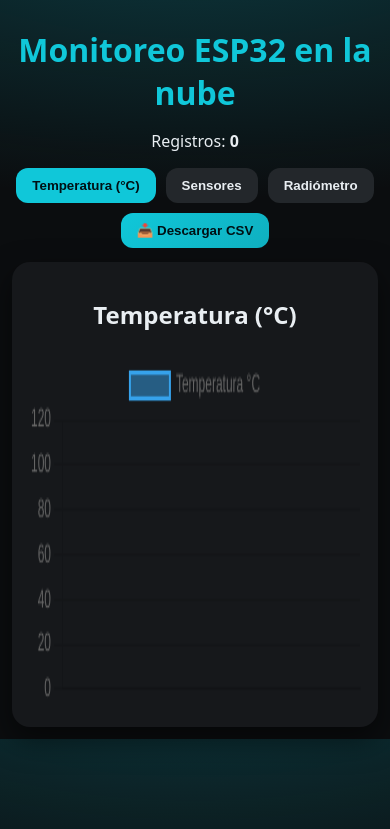
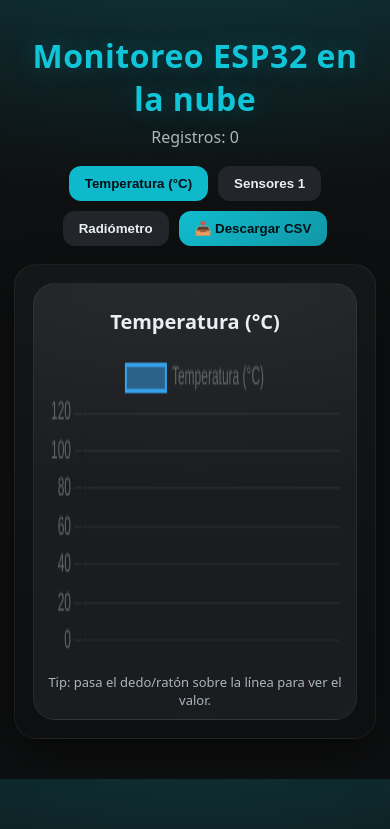
Before and after one commit to keilanicolas-dev/esp32-flask-nube, a Flask app: page / in a window 390 px wide. Shown: the top 829 px of the page. Run offline with Flask 3, Linux system fonts and the light colour scheme; data that the repository does not hold is empty; some libraries are stand-ins or nearby versions.

Commit message:
Update index.html

```diff
--- a/templates/index.html
+++ b/templates/index.html
@@ -1,76 +1,125 @@
 <!DOCTYPE html>
 <html lang="es">
 <head>
-  <meta charset="UTF-8">
+  <meta charset="UTF-8" />
+  <meta name="viewport" content="width=device-width, initial-scale=1.0"/>
   <title>Monitoreo ESP32 en la nube</title>
-  <meta name="viewport" content="width=device-width, initial-scale=1">
 
   <script src="https://cdn.jsdelivr.net/npm/chart.js"></script>
 
   <style>
     :root{
-      --bg:#0b0d0f;
-      --card:#16181b;
-      --cyan:#10c7d9;
+      --bg:#0e0f10;
+      --card:#1a1c1f;
+      --cyan:#11c5d9;
       --txt:#e9eef2;
       --muted:#aab6be;
-      --btn:#23272b;
-      --btnActive:#10c7d9;
+      --btn:#22262a;
+      --btnActive:#0fb9cc;
     }
+    *{box-sizing:border-box}
     body{
       margin:0;
-      font-family:system-ui,Segoe UI,Roboto,Arial;
-      background:radial-gradient(1200px 500px at 50% -100px, rgba(16,199,217,.25), transparent 60%), var(--bg);
+      font-family: system-ui, -apple-system, Segoe UI, Roboto, Arial;
+      background: radial-gradient(1200px 500px at 50% -100px, rgba(17,197,217,.25), transparent 60%), var(--bg);
       color:var(--txt);
       text-align:center;
     }
-    h1{color:var(--cyan);margin:16px 0 4px}
-    .wrap{max-width:1200px;margin:auto;padding:12px}
-    .topbar{display:flex;gap:10px;justify-content:center;flex-wrap:wrap;margin:14px 0}
-    button{
+    .wrap{max-width:1100px;margin:0 auto;padding:24px 14px 40px}
+    h1{
+      margin:10px 0 6px;
+      font-weight:800;
+      letter-spacing:.5px;
+      color:var(--cyan);
+      text-shadow:0 0 24px rgba(17,197,217,.25);
+    }
+    .sub{color:var(--muted);margin:0 0 18px}
+    .topbar{
+      display:flex;
+      flex-wrap:wrap;
+      justify-content:center;
+      gap:10px;
+      margin:14px 0 18px;
+    }
+    .btn{
+      border:none;
+      padding:10px 16px;
+      border-radius:12px;
       background:var(--btn);
       color:var(--txt);
-      border:none;
-      border-radius:12px;
-      padding:10px 16px;
       cursor:pointer;
       font-weight:700;
+      transition:transform .08s ease, background .15s ease;
     }
-    button.active{background:var(--btnActive);color:#001014}
-    button.csv{background:linear-gradient(135deg,#10c7d9,#0fb0c0);color:#001014}
-    .card{
-      background:var(--card);
-      border-radius:18px;
-      padding:16px;
-      margin-top:12px;
-      box-shadow:0 12px 30px rgba(0,0,0,.5);
+    .btn:active{transform:scale(.98)}
+    .btn.active{background:var(--btnActive); color:#001014}
+    .btn.csv{
+      background:linear-gradient(135deg, rgba(17,197,217,.95), rgba(17,197,217,.75));
+      color:#001014;
     }
-    canvas{width:100%!important;height:360px!important}
+    .cards{
+      margin-top:10px;
+      background:linear-gradient(180deg, rgba(255,255,255,.03), transparent);
+      border:1px solid rgba(255,255,255,.06);
+      border-radius:22px;
+      padding:18px;
+      box-shadow:0 14px 40px rgba(0,0,0,.45);
+    }
     .tab{display:none}
     .tab.active{display:block}
+    .grid2{
+      display:grid;
+      grid-template-columns:1fr 1fr;
+      gap:14px;
+    }
+    @media (max-width:900px){
+      .grid2{grid-template-columns:1fr}
+    }
+    .card{
+      background: radial-gradient(900px 320px at 50% 0px, rgba(255,255,255,.06), transparent 65%), var(--card);
+      border:1px solid rgba(255,255,255,.06);
+      border-radius:22px;
+      padding:16px 14px 10px;
+    }
+    .card h2{
+      margin:8px 0 8px;
+      font-size:20px;
+      font-weight:800;
+    }
+    canvas{width:100% !important; height:320px !important;}
+    .hint{
+      margin-top:10px;
+      color:var(--muted);
+      font-size:13px;
+    }
   </style>
 </head>
 
 <body>
   <div class="wrap">
     <h1>Monitoreo ESP32 en la nube</h1>
-  <p>Registros: <b id="count">0</b></p>
+    <p class="sub">Registros: <span id="count">0</span></p>
 
     <div class="topbar">
-    <button class="active" data-tab="temp">Temperatura (°C)</button>
-    <button data-tab="sens">Sensores</button>
-    <button data-tab="rad">Radiómetro</button>
-    <button class="csv" id="btnCSV">📥 Descargar CSV</button>
+      <button class="btn active" data-tab="tTemp">Temperatura (°C)</button>
+      <button class="btn" data-tab="tSens">Sensores 1</button>
+      <button class="btn" data-tab="tRad">Radiómetro</button>
+      <button class="btn csv" id="btnCSV">📥 Descargar CSV</button>
     </div>
 
-  <div id="temp" class="tab active">
+    <div class="cards">
+      <!-- TAB TEMPERATURA -->
+      <div id="tTemp" class="tab active">
         <div class="card">
           <h2>Temperatura (°C)</h2>
           <canvas id="chTemp"></canvas>
+          <div class="hint">Tip: pasa el dedo/ratón sobre la línea para ver el valor.</div>
         </div>
       </div>
 
-  <div id="sens" class="tab">
+      <!-- TAB SENSORES -->
+      <div id="tSens" class="tab">
+        <div class="grid2">
           <div class="card">
             <h2>Voltaje (V)</h2>
             <canvas id="chVolt"></canvas>
@@ -79,127 +128,205 @@
             <h2>Corriente (A)</h2>
             <canvas id="chCorr"></canvas>
           </div>
+        </div>
+        <div style="height:14px"></div>
         <div class="card">
           <h2>Potencia (W)</h2>
           <canvas id="chPot"></canvas>
         </div>
       </div>
 
-  <div id="rad" class="tab">
+      <!-- TAB RADIÓMETRO -->
+      <div id="tRad" class="tab">
         <div class="card">
           <h2>Radiómetro</h2>
           <canvas id="chRad"></canvas>
         </div>
       </div>
     </div>
+  </div>
 
 <script>
-/* ================= CONFIG ================= */
-const API = "/api/data";
-const MAX_POINTS = 120;
-const REFRESH_MS = 3000;
+  // ========= CONFIG =========
+  const API_URL = "/api/data";         // IMPORTANTE: relativo (Render)
+  const MAX_POINTS = 120;              // puntos visibles (ventana)
+  const REFRESH_MS = 3000;             // refresco UI
 
-/* MÉXICO UTC-6 (sin tocar Thonny) */
-const TZ_OFFSET_MIN = -8 * 60;
-
-/* ================= TABS ================= */
-document.querySelectorAll("button[data-tab]").forEach(b=>{
-  b.onclick=()=>{
-    document.querySelectorAll("button").forEach(x=>x.classList.remove("active"));
-    document.querySelectorAll(".tab").forEach(t=>t.classList.remove("active"));
-    b.classList.add("active");
-    document.getElementById(b.dataset.tab).classList.add("active");
-  }
+  // ========= TABS =========
+  const tabBtns = document.querySelectorAll(".btn[data-tab]");
+  const tabs = document.querySelectorAll(".tab");
+  tabBtns.forEach(btn => {
+    btn.addEventListener("click", () => {
+      tabBtns.forEach(b => b.classList.remove("active"));
+      tabs.forEach(t => t.classList.remove("active"));
+      btn.classList.add("active");
+      document.getElementById(btn.dataset.tab).classList.add("active");
+    });
   });
 
-/* ================= CHART FACTORY ================= */
-function makeChart(id,label,max){
-  return new Chart(document.getElementById(id),{
-    type:"line",
-    data:{labels:[],datasets:[{
+  // ========= CHART FACTORY =========
+  function makeLineChart(canvasId, label, suggestedMax){
+    const ctx = document.getElementById(canvasId).getContext("2d");
+    return new Chart(ctx, {
+      type: "line",
+      data: {
+        labels: [],
+        datasets: [{
           label,
-      data:[],
-      borderWidth:2,
-      tension:.25,
-      pointRadius:0
-    }]},
-    options:{
-      responsive:true,
-      animation:{duration:300},
-      interaction:{mode:"nearest",intersect:false},
-      scales:{
-        y:{beginAtZero:true,suggestedMax:max},
-        x:{grid:{display:false}}
+          data: [],
+          borderWidth: 2,
+          pointRadius: 0,
+          tension: 0.25,
+          fill: false
+        }]
+      },
+      options: {
+        responsive: true,
+        animation: { duration: 250 },
+        parsing: false,
+        interaction: { mode: "nearest", intersect: false },
+        plugins: {
+          legend: { display: true },
+          tooltip: { enabled: true, mode: "nearest", intersect: false },
+          decimation: { enabled: true, algorithm: "min-max" }
+        },
+        scales: {
+          x: {
+            ticks: { maxRotation: 0, autoSkip: true },
+            grid: { display: false }
+          },
+          y: {
+            beginAtZero: true,
+            suggestedMax: suggestedMax,
+            grid: { color: "rgba(255,255,255,.06)" }
+          }
         }
       }
     });
   }
 
-const chTemp = makeChart("chTemp","Temperatura °C",120);
-const chVolt = makeChart("chVolt","Voltaje V",30);
-const chCorr = makeChart("chCorr","Corriente A",10);
-const chPot  = makeChart("chPot","Potencia W",200);
-const chRad  = makeChart("chRad","Radiómetro",4096);
+  const chTemp = makeLineChart("chTemp", "Temperatura (°C)", 120);
+  const chVolt = makeLineChart("chVolt", "Voltaje (V)", 30);
+  const chCorr = makeLineChart("chCorr", "Corriente (A)", 10);
+  const chPot  = makeLineChart("chPot",  "Potencia (W)", 200);
+  const chRad  = makeLineChart("chRad",  "Radiómetro", 4096);
 
-/* ================= TIME UTILS ================= */
-function toLocalLabel(r){
-  const hhmmss=(r.hora||"00:00:00").split(".")[0];
-  const utc=new Date(`${r.fecha}T${hhmmss}Z`);
-  const local=new Date(utc.getTime()+TZ_OFFSET_MIN*60000);
-  return local.toLocaleTimeString("es-MX",{hour12:false});
+  // ========= HELPERS =========
+  function hhmmss(r){
+    return (r.hora || "00:00:00").split(".")[0]; // quita microsegundos
   }
 
-/* ================= FETCH ================= */
-async function refresh(){
-  try{
-    const res=await fetch(API,{cache:"no-store"});
-    const data=await res.json();
+  function toDateLocal(r){
+    // ✅ SIN "Z" y SIN UTC: lo que viene ya es hora local del servidor
+    return new Date(`${r.fecha}T${hhmmss(r)}`);
+  }
 
-    data.sort((a,b)=>{
-      return new Date(`${a.fecha}T${(a.hora||"00:00:00").split(".")[0]}Z`) -
-             new Date(`${b.fecha}T${(b.hora||"00:00:00").split(".")[0]}Z`);
+  function toLocalLabel(r){
+    const dt = toDateLocal(r);
+    return dt.toLocaleTimeString("es-MX", {
+      hour12: false,
+      hour: "2-digit",
+      minute: "2-digit",
+      second: "2-digit"
     });
+  }
 
-    document.getElementById("count").textContent=data.length;
+  function num(x){
+    if (x === null || x === undefined) return null;
+    const n = Number(x);
+    return Number.isFinite(n) ? n : null;
+  }
 
-    const view=data.slice(-MAX_POINTS);
-    const labels=view.map(toLocalLabel);
+  // ========= FETCH + UPDATE =========
+  async function getData(){
+    const res = await fetch(API_URL, { cache:"no-store" });
+    if(!res.ok) throw new Error("API error " + res.status);
+    const rows = await res.json();
 
-    function upd(chart,arr){
-      chart.data.labels=labels;
-      chart.data.datasets[0].data=arr;
+    // Orden cronológico: viejo -> nuevo
+    rows.sort((a,b) => toDateLocal(a) - toDateLocal(b));
+
+    // contador total real
+    document.getElementById("count").textContent = rows.length;
+
+    // ventana visible (últimos puntos)
+    const view = rows.slice(-MAX_POINTS);
+
+    const labels = view.map(toLocalLabel);
+
+    return {
+      labels,
+      temp: view.map(d => num(d.temperatura)),
+      volt: view.map(d => num(d.voltaje)),
+      corr: view.map(d => num(d.corriente)),
+      pot : view.map(d => num(d.potencia)),
+      rad : view.map(d => num(d.radiometro)),
+      all : rows
+    };
+  }
+
+  function setChart(chart, labels, data){
+    chart.data.labels = labels;
+    chart.data.datasets[0].data = data;
     chart.update();
   }
 
-    upd(chTemp,view.map(d=>d.temperatura));
-    upd(chVolt,view.map(d=>d.voltaje));
-    upd(chCorr,view.map(d=>d.corriente));
-    upd(chPot ,view.map(d=>d.potencia));
-    upd(chRad ,view.map(d=>d.radiometro));
-
+  async function refresh(){
+    try{
+      const d = await getData();
+      setChart(chTemp, d.labels, d.temp);
+      setChart(chVolt, d.labels, d.volt);
+      setChart(chCorr, d.labels, d.corr);
+      setChart(chPot,  d.labels, d.pot);
+      setChart(chRad,  d.labels, d.rad);
     }catch(e){
-    console.log("Error:",e);
+      console.log("refresh error:", e);
     }
   }
 
-/* ================= CSV ================= */
-document.getElementById("btnCSV").onclick=async()=>{
-  const r=await fetch(API);
-  const d=await r.json();
-  let csv="fecha,hora,voltaje,corriente,potencia,radiometro,temperatura\n";
-  d.forEach(x=>{
-    csv+=`${x.fecha},${(x.hora||"").split(".")[0]},${x.voltaje},${x.corriente},${x.potencia},${x.radiometro},${x.temperatura}\n`;
+  // ========= CSV =========
+  function pad2(n){ return String(n).padStart(2,"0"); }
+
+  function toCSV(rows){
+    const header = ["fecha","hora","voltaje","corriente","potencia","radiometro","temperatura"];
+    const lines = [header.join(",")];
+
+    for(const r of rows){
+      lines.push([
+        r.fecha ?? "",
+        hhmmss(r),
+        r.voltaje ?? "",
+        r.corriente ?? "",
+        r.potencia ?? "",
+        r.radiometro ?? "",
+        r.temperatura ?? ""
+      ].join(","));
+    }
+    return lines.join("\n");
+  }
+
+  document.getElementById("btnCSV").addEventListener("click", async () => {
+    const res = await fetch(API_URL, { cache:"no-store" });
+    const rows = await res.json();
+    rows.sort((a,b) => toDateLocal(a) - toDateLocal(b));
+
+    const csv = toCSV(rows);
+    const blob = new Blob([csv], {type:"text/csv;charset=utf-8"});
+    const url = URL.createObjectURL(blob);
+
+    const now = new Date();
+    const a = document.createElement("a");
+    a.href = url;
+    a.download = `esp32_${now.getFullYear()}-${pad2(now.getMonth()+1)}-${pad2(now.getDate())}_${pad2(now.getHours())}${pad2(now.getMinutes())}.csv`;
+    document.body.appendChild(a);
+    a.click();
+    a.remove();
+    URL.revokeObjectURL(url);
   });
-  const blob=new Blob([csv],{type:"text/csv"});
-  const a=document.createElement("a");
-  a.href=URL.createObjectURL(blob);
-  a.download="esp32.csv";
-  a.click();
-};
 
-/* ================= START ================= */
+  // ========= START =========
   refresh();
-setInterval(refresh,REFRESH_MS);
+  setInterval(refresh, REFRESH_MS);
 </script>
 </body>
 </html>
```
Lines whose indentation alone changed are shown as unchanged.
